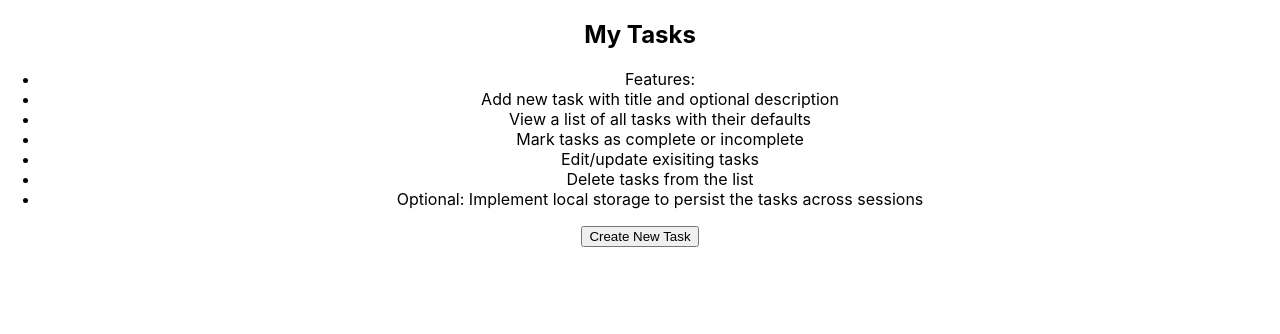
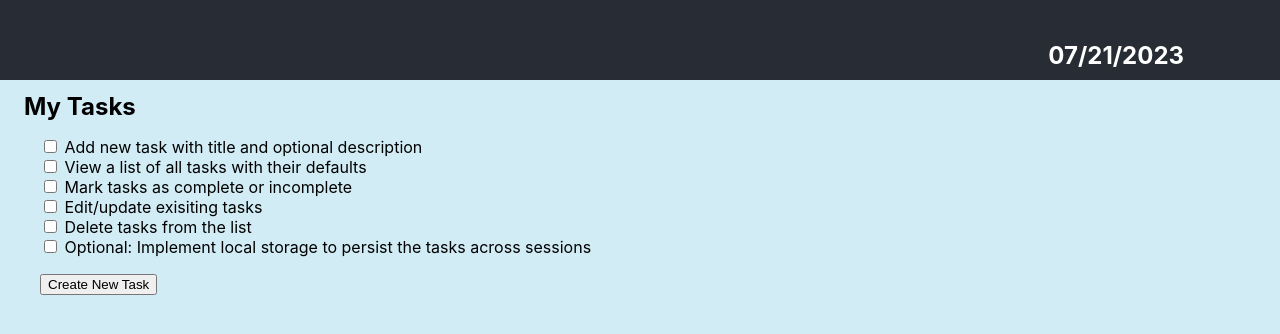
Before and after one commit to rodriguez-ia/todo-list-site, a React (Create React App) app: page / in a window 1280 px wide. Shown: the top 334 px of the page. Built offline with nearby package versions, Linux system fonts and the light colour scheme.

Commit message:
Added some styling and included date

```diff
--- a/src/App.css
+++ b/src/App.css
@@ -1,5 +1,35 @@
-.App {
-  text-align: center;
+ul {
+  list-style-type: none;
+}
+
+.tasks-menu {
+  text-align: left;
+  height: 91.5vh;
+  background-color: rgb(209, 236, 245);
+}
+
+.tasks-label {
+  padding: 0.5em 1em 0;
+  margin: 0;
+}
+
+.new-task-button {
+  margin: 0 3em;
+}
+
+.navbar {
+  text-align: right;
+  background-color: #282c34;
+  color: white;
+  height: 80px;
+  margin: 0;
+}
+
+.navbar-items {
+  margin: 0;
+  position: relative;
+  bottom: -1.7em;
+  right: 4em;
 }
 
 .App-logo {
--- a/src/App.js
+++ b/src/App.js
@@ -2,10 +2,10 @@ import React, { Component }  from 'react';
 import logo from './logo.svg';
 import './App.css';
 
-function ShowTaskMenu() {
+function ShowTasksMenu() {
   return (
-    <div className="App">
-      <h2>My Tasks</h2>
+    <div className="tasks-menu">
+      <h2 className='tasks-label'>My Tasks</h2>
       <ShowExistingTasks />
       <CreateNewTaskButton />
     </div>
@@ -15,13 +15,12 @@ function ShowTaskMenu() {
 function ShowExistingTasks() {
   return (
     <ul>
-      <li>Features:</li>
-      <li>Add new task with title and optional description</li>
-      <li>View a list of all tasks with their defaults</li>
-      <li>Mark tasks as complete or incomplete</li>
-      <li>Edit/update exisiting tasks</li>
-      <li>Delete tasks from the list</li>
-      <li>Optional: Implement local storage to persist the tasks across sessions</li>
+      <li><input type="checkbox" />{' '}Add new task with title and optional description</li>
+      <li><input type="checkbox" />{' '}View a list of all tasks with their defaults</li>
+      <li><input type="checkbox" />{' '}Mark tasks as complete or incomplete</li>
+      <li><input type="checkbox" />{' '}Edit/update exisiting tasks</li>
+      <li><input type="checkbox" />{' '}Delete tasks from the list</li>
+      <li><input type="checkbox" />{' '}Optional: Implement local storage to persist the tasks across sessions</li>
     </ul>
   );
 }
@@ -32,7 +31,7 @@ function CreateNewTaskButton() {
   }
 
   return (
-    <button onClick={handleClick}>Create New Task</button>
+    <button className='new-task-button' onClick={handleClick}>Create New Task</button>
   );
 }
 
@@ -53,7 +52,23 @@ function App() {
         </a>
       </header>
   */
-  return <ShowTaskMenu />;
+  let currentDate = new Date();
+  let dd = String(currentDate.getDate()).padStart(2, '0');
+  let mm = String(currentDate.getMonth() + 1).padStart(2, '0');
+  let yyyy = currentDate.getFullYear();
+
+  currentDate = mm + '/' + dd + '/' + yyyy;
+
+  return (
+    <div>
+      <div className='navbar'>
+        <h2 className='navbar-items'>
+          {currentDate}
+        </h2>
+      </div>
+      <ShowTasksMenu />
+    </div>
+  );
 }
 
 export default App;
```
